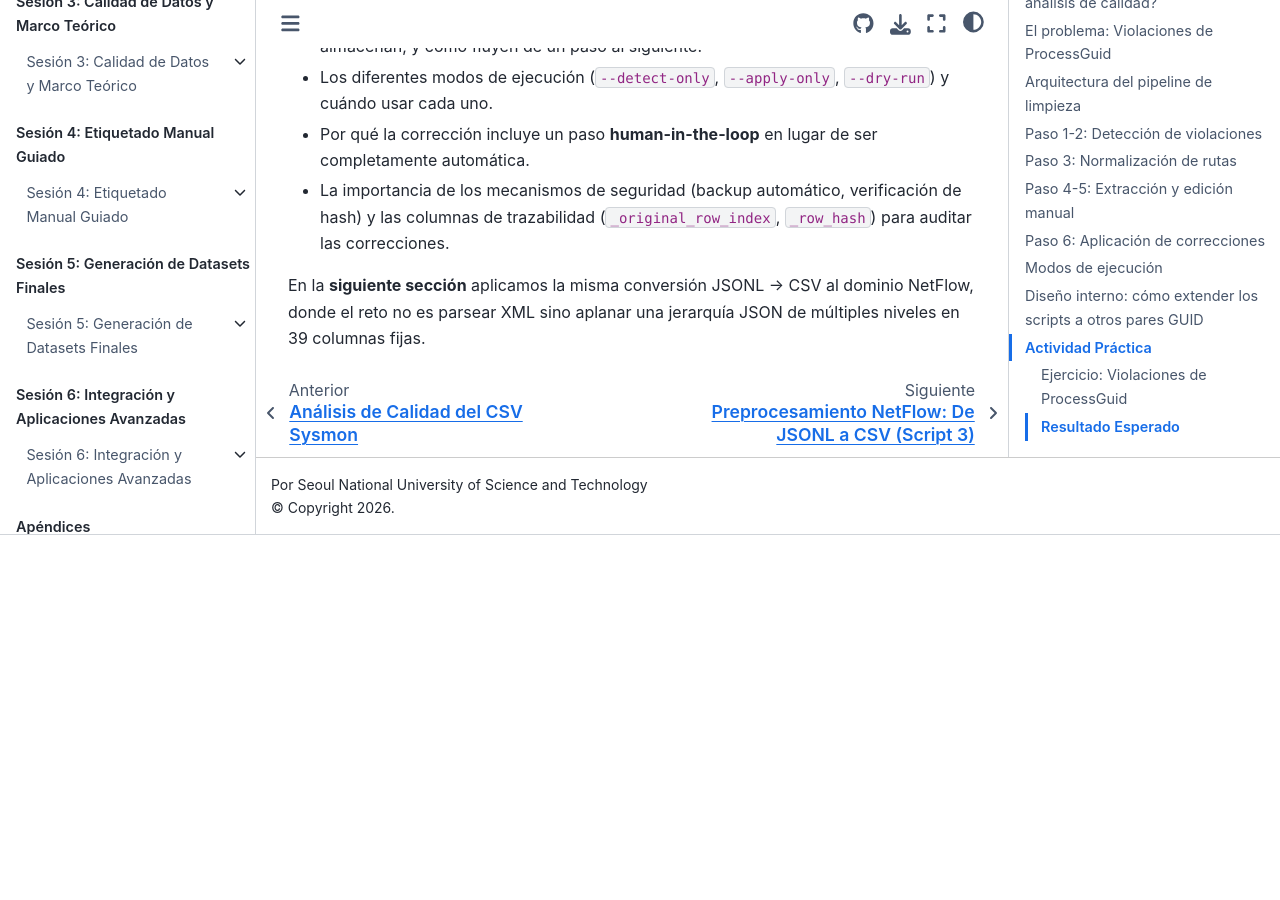
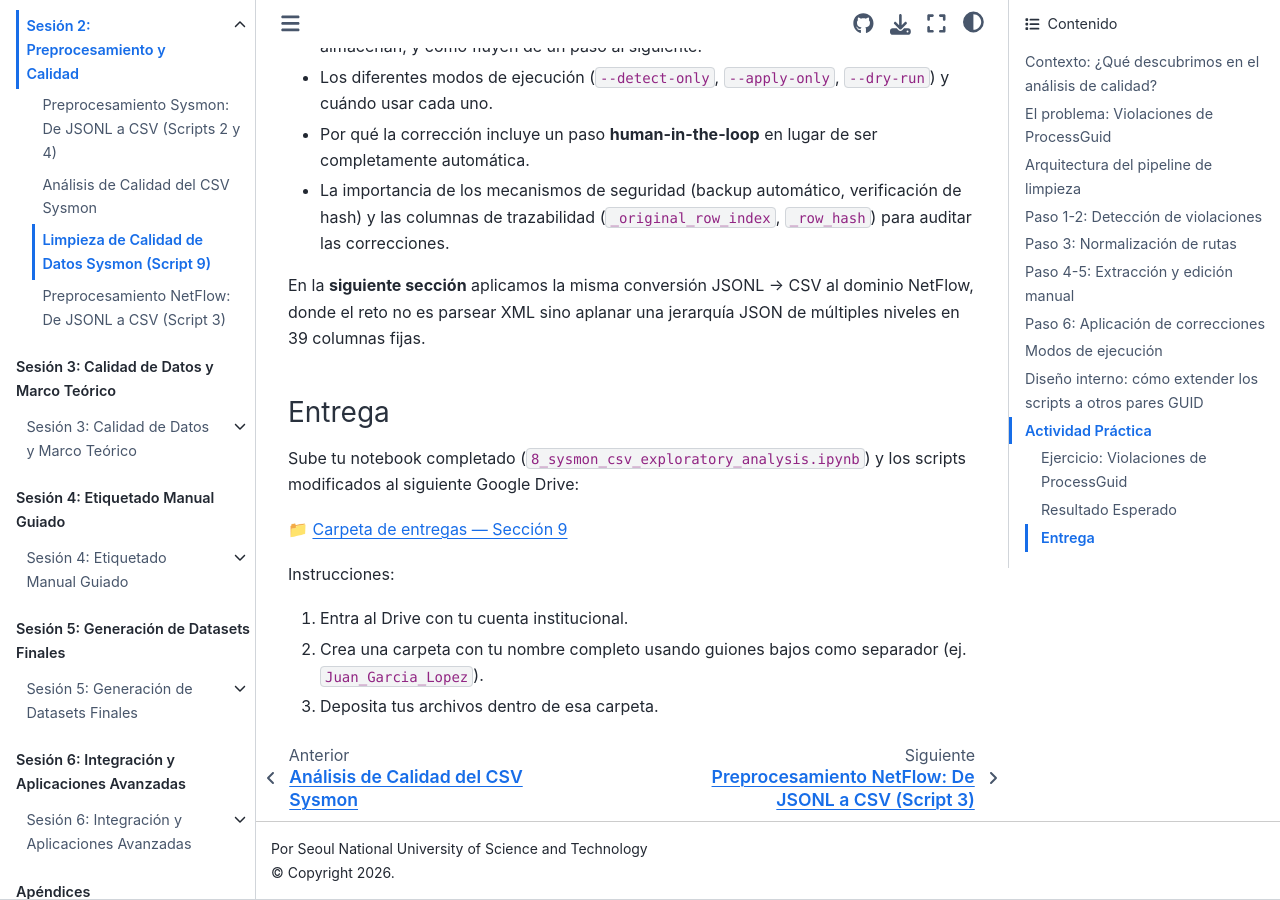
Before and after one commit to ollerenac/curso2026, a Jupyter Book: the page built from sesion-2/9-limpieza-sysmon.md, in a window 1280 px wide and 900 px high, scrolled down 11407 px. Built offline with Jupyter Book 1.0.4 settings and Sphinx 7.4.7 and the Sphinx Book theme 1.1.4, drawn with Linux system fonts in a browser that asks for light colours; before the commit the page ends 11942 px from its top, so only the background shows below that.

Commit message:
docs(sesion-2): add submission instructions with Google Drive link to sections 8 and 9
Students must create a folder named Nombre_Apellido_Apellido inside the shared
Drive and upload their completed notebooks there.

Co-Authored-By: Claude Sonnet 4.6 <noreply@anthropic.com>

```diff
--- a/sesion-2/9-limpieza-sysmon.md
+++ b/sesion-2/9-limpieza-sysmon.md
@@ -434,3 +434,14 @@ Al finalizar esta sección, deberías comprender:
 - La importancia de los mecanismos de seguridad (backup automático, verificación de hash) y las columnas de trazabilidad (`_original_row_index`, `_row_hash`) para auditar las correcciones.
 
 En la **siguiente sección** aplicamos la misma conversión JSONL → CSV al dominio NetFlow, donde el reto no es parsear XML sino aplanar una jerarquía JSON de múltiples niveles en 39 columnas fijas.
+
+### Entrega
+
+Sube tu notebook completado (`8_sysmon_csv_exploratory_analysis.ipynb`) y los scripts modificados al siguiente Google Drive:
+
+📁 [Carpeta de entregas — Sección 9](https://drive.google.com/drive/folders/1BqPQo_xX1Ud7Vib37roVwyx7JuCk3uhw?usp=sharing)
+
+Instrucciones:
+1. Entra al Drive con tu cuenta institucional.
+2. Crea una carpeta con tu nombre completo usando guiones bajos como separador (ej. `Juan_Garcia_Lopez`).
+3. Deposita tus archivos dentro de esa carpeta.
```
Also changed, not shown: sesion-2/8-analisis-calidad-csv.md (+11 -0 lines).
